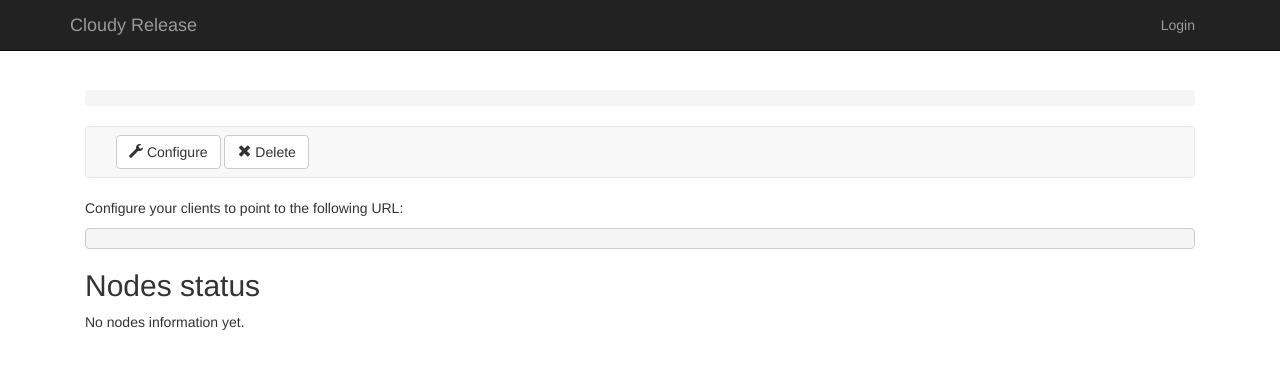
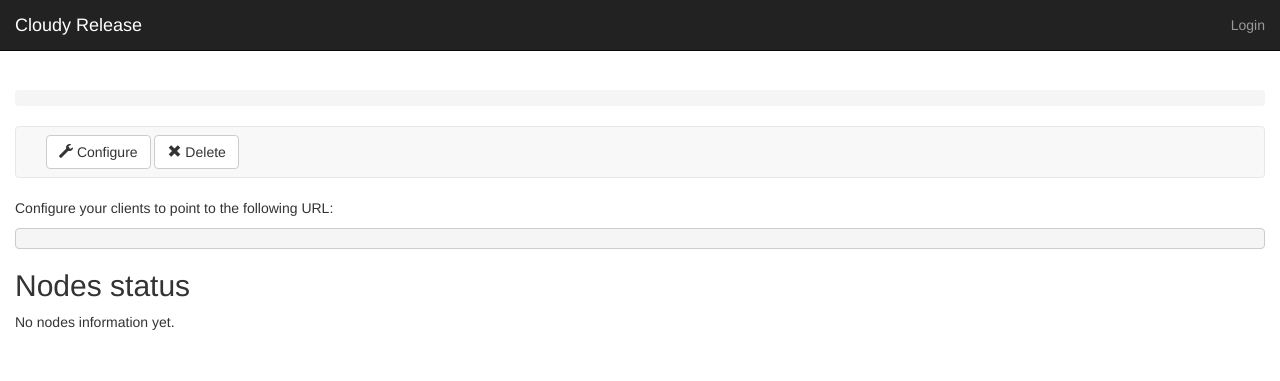
Before and after one commit to flupke/cloudy-release, a Django app: template cloudy/templates/projects/deployment_overview.html in a window 1280 px wide. Shown: the top 381 px of the page. Run offline with Django 3.2, Linux system fonts and the light colour scheme; the template is opened without the code that fills it, so the values that code supplies are empty; some libraries are stand-ins or nearby versions.

Commit message:
switched to a fluid layout

```diff
--- a/cloudy/static/css/main.css
+++ b/cloudy/static/css/main.css
@@ -6,13 +6,6 @@ body {
     padding: 40px 15px;
 }
 
-pre {
-    overflow: auto;
-    white-space: pre;
-    word-wrap: normal;
+#deployment_log .date {
+    white-space: nowrap;
 }
-
-#deployment_log pre {
-    max-width: 450px;
-    max-height: 300px;
-}
--- a/cloudy/templates/base.html
+++ b/cloudy/templates/base.html
@@ -16,7 +16,7 @@
 
   <body>
     <div class="navbar navbar-inverse navbar-fixed-top" role="navigation">
-      <div class="container">
+      <div class="container-fluid">
         <div class="navbar-header">
           <button type="button" class="navbar-toggle" data-toggle="collapse" data-target=".navbar-collapse">
             <span class="sr-only">Toggle navigation</span>
@@ -38,7 +38,7 @@
       </div>
     </div>
 
-    <div class="container">
+    <div class="container-fluid">
       <div class="contents">
           {% block breadcrumbs %}{% endblock %}
           {% block navbar %}{% endblock %}
--- a/cloudy/templates/projects/deployment_overview.html
+++ b/cloudy/templates/projects/deployment_overview.html
@@ -21,7 +21,7 @@
     {% for node in deployment.nodes.all %}
     <li>
         <h4><a href="{% url 'projects_node_logs' pk=node.pk %}">{{ node }}</a> <span class="label {{ node.status_css_class }}">{{ node.get_last_deployment_status_display }}</span></h4>
-        <div class="container">
+        <div class="container-fluid">
             <div class="row">
                 <div class="col-xs-2">Last deployed</div>
                 <div class="col-xs-10">{{ node.last_deployment_date }}</div>
--- a/cloudy/templates/projects/deploymentlogentry_list.html
+++ b/cloudy/templates/projects/deploymentlogentry_list.html
@@ -13,7 +13,7 @@
     <tbody>
         {% for entry in entries %}
         <tr>
-            <td>{{ entry.date }}</td>
+            <td class="date">{{ entry.date }}</td>
             <td><a href="{{ entry.source_url }}" title="{{ entry.source_url }}">{{ entry.source_url|truncatechars:50 }}</a></td>
             <td>{{ entry.type }}</td>
             <td>
```
